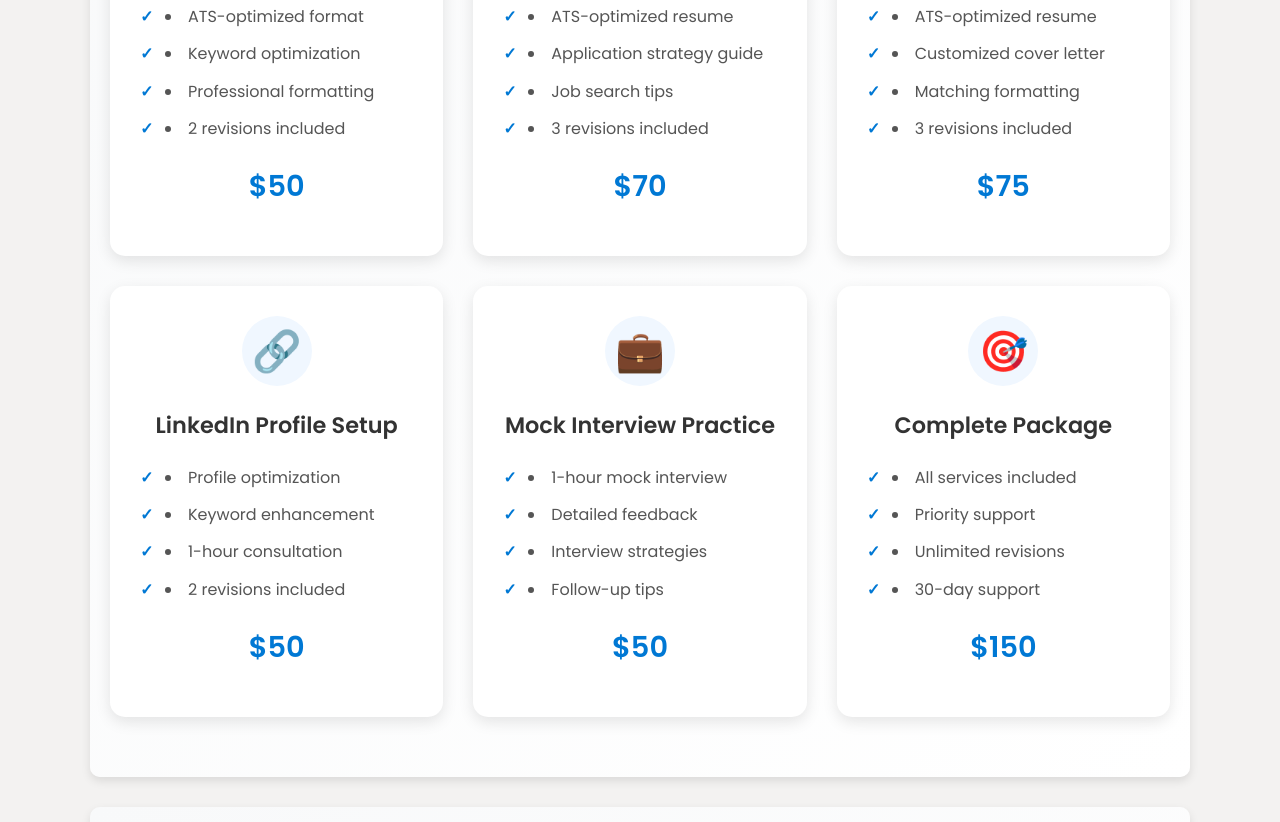
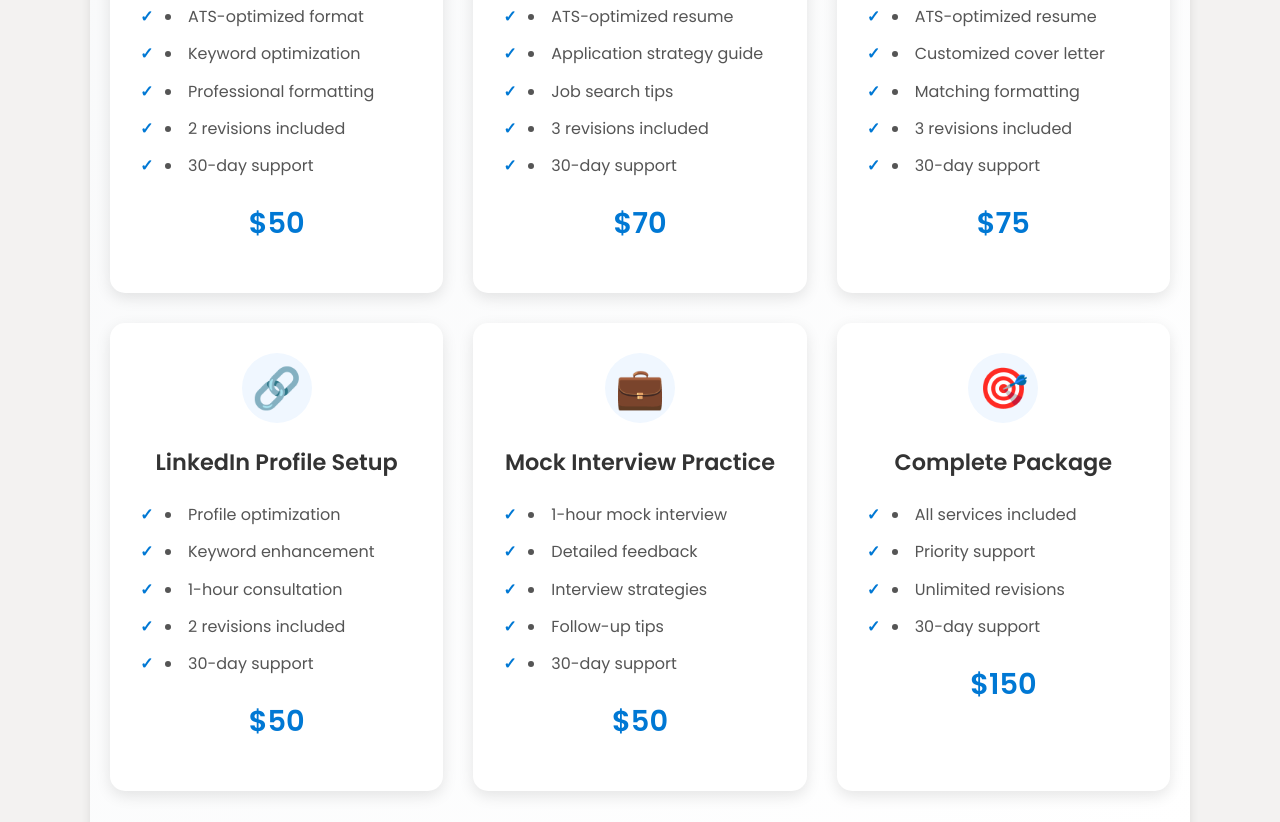
Before and after one commit to rmweb11/resumemonster, a plain HTML site: page index.html in a window 1280 px wide. Shown: the part 1658-2480 px from the top of the page. Drawn offline with Linux system fonts and the light colour scheme.

Commit message:
add 30 days support bullet

```diff
--- a/index.html
+++ b/index.html
@@ -761,6 +761,7 @@
                 <li>Keyword optimization</li>
                 <li>Professional formatting</li>
                 <li>2 revisions included</li>
+                <li>30-day support</li>
             </div>
             <div class="service-price">$50</div>
         </div>
@@ -773,6 +774,7 @@
                 <li>Application strategy guide</li>
                 <li>Job search tips</li>
                 <li>3 revisions included</li>
+                <li>30-day support</li>
             </div>
             <div class="service-price">$70</div>
         </div>
@@ -785,6 +787,7 @@
                 <li>Customized cover letter</li>
                 <li>Matching formatting</li>
                 <li>3 revisions included</li>
+                <li>30-day support</li>
             </div>
             <div class="service-price">$75</div>
         </div>
@@ -797,6 +800,7 @@
                 <li>Keyword enhancement</li>
                 <li>1-hour consultation</li>
                 <li>2 revisions included</li>
+                <li>30-day support</li>
             </div>
             <div class="service-price">$50</div>
         </div>
@@ -809,6 +813,7 @@
                 <li>Detailed feedback</li>
                 <li>Interview strategies</li>
                 <li>Follow-up tips</li>
+                <li>30-day support</li>
             </div>
             <div class="service-price">$50</div>
         </div>
@@ -938,6 +943,7 @@
                 <li>Keyword optimization</li>
                 <li>Professional formatting</li>
                 <li>2 revisions included</li>
+                <li>30-day support</li>
             </ul>
             <stripe-buy-button buy-button-id="buy_btn_1QFJa9DQnuUIBVJbAWoOb514" publishable-key="pk_live_51QFJQFDQnuUIBVJbww3BxbDNBZlbEDjMUbUtBS4f6H758khfw62vjX4uctNZy3YmdpLzDccRLRL4YAj210IeEJbk00ieBkwZLe"></stripe-buy-button>
         </div>
@@ -950,6 +956,7 @@
                 <li>Application strategy guide</li>
                 <li>Job search tips</li>
                 <li>3 revisions included</li>
+                <li>30-day support</li>
             </ul>
             <stripe-buy-button buy-button-id="buy_btn_1QFJv1DQnuUIBVJbRh5V8XEz" publishable-key="pk_live_51QFJQFDQnuUIBVJbww3BxbDNBZlbEDjMUbUtBS4f6H758khfw62vjX4uctNZy3YmdpLzDccRLRL4YAj210IeEJbk00ieBkwZLe"></stripe-buy-button>
         </div>
@@ -962,6 +969,7 @@
                 <li>Customized cover letter</li>
                 <li>Matching formatting</li>
                 <li>3 revisions included</li>
+                <li>30-day support</li>
             </ul>
             <stripe-buy-button buy-button-id="buy_btn_1RedyNDQnuUIBVJb6vl8oVGW" publishable-key="pk_live_51QFJQFDQnuUIBVJbww3BxbDNBZlbEDjMUbUtBS4f6H758khfw62vjX4uctNZy3YmdpLzDccRLRL4YAj210IeEJbk00ieBkwZLe"></stripe-buy-button>
         </div>
@@ -974,6 +982,7 @@
                 <li>Keyword enhancement</li>
                 <li>1-hour consultation</li>
                 <li>2 revisions included</li>
+                <li>30-day support</li>
             </ul>
             <stripe-buy-button buy-button-id="buy_btn_1QFJwSDQnuUIBVJbnC6uoVLE" publishable-key="pk_live_51QFJQFDQnuUIBVJbww3BxbDNBZlbEDjMUbUtBS4f6H758khfw62vjX4uctNZy3YmdpLzDccRLRL4YAj210IeEJbk00ieBkwZLe"></stripe-buy-button>
         </div>
@@ -986,6 +995,7 @@
                 <li>Detailed feedback</li>
                 <li>Interview strategies</li>
                 <li>Follow-up tips</li>
+                <li>30-day support</li>
             </ul>
             <stripe-buy-button buy-button-id="buy_btn_1QFJwwDQnuUIBVJbT8TTakML" publishable-key="pk_live_51QFJQFDQnuUIBVJbww3BxbDNBZlbEDjMUbUtBS4f6H758khfw62vjX4uctNZy3YmdpLzDccRLRL4YAj210IeEJbk00ieBkwZLe"></stripe-buy-button>
         </div>
```
